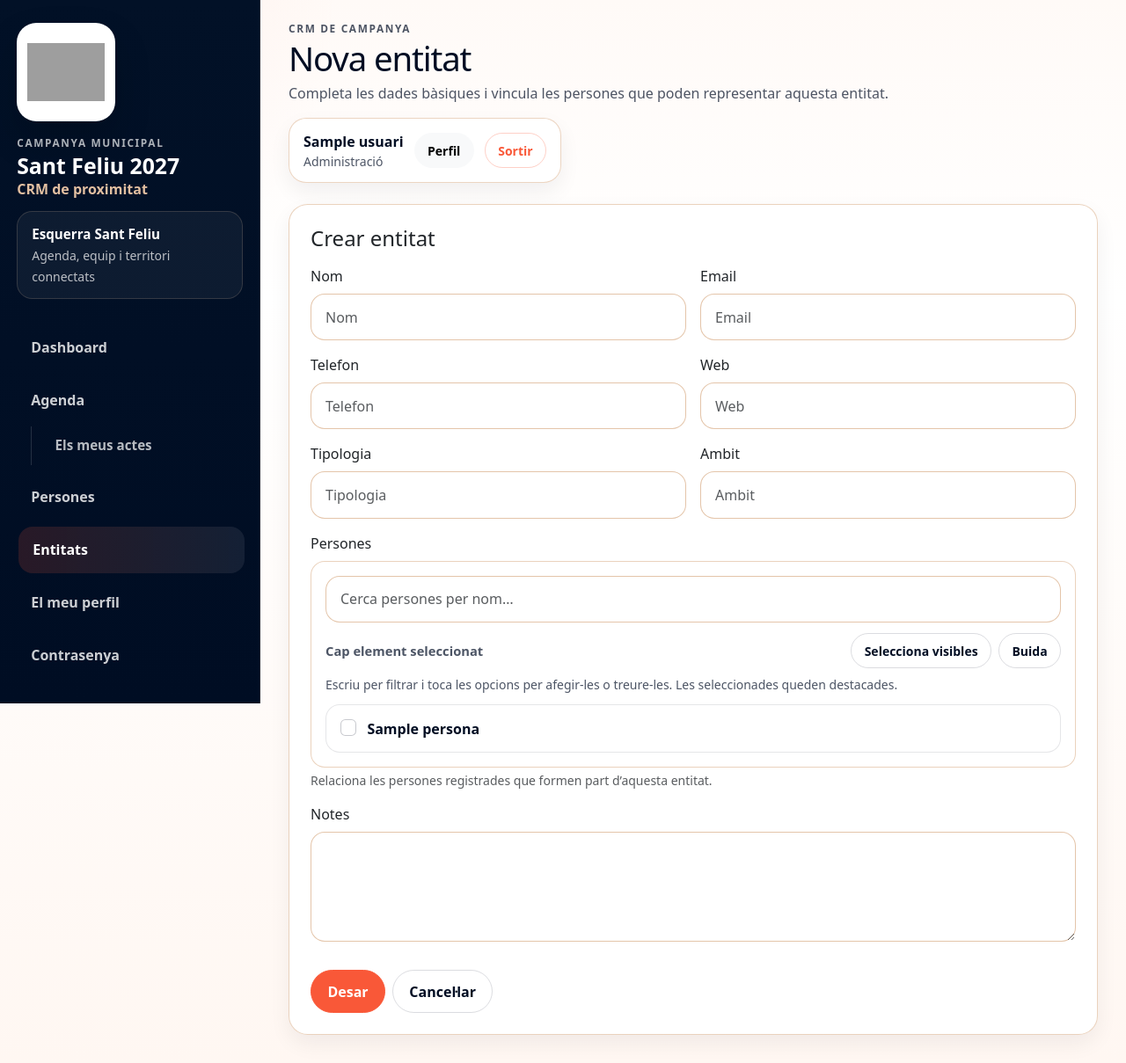
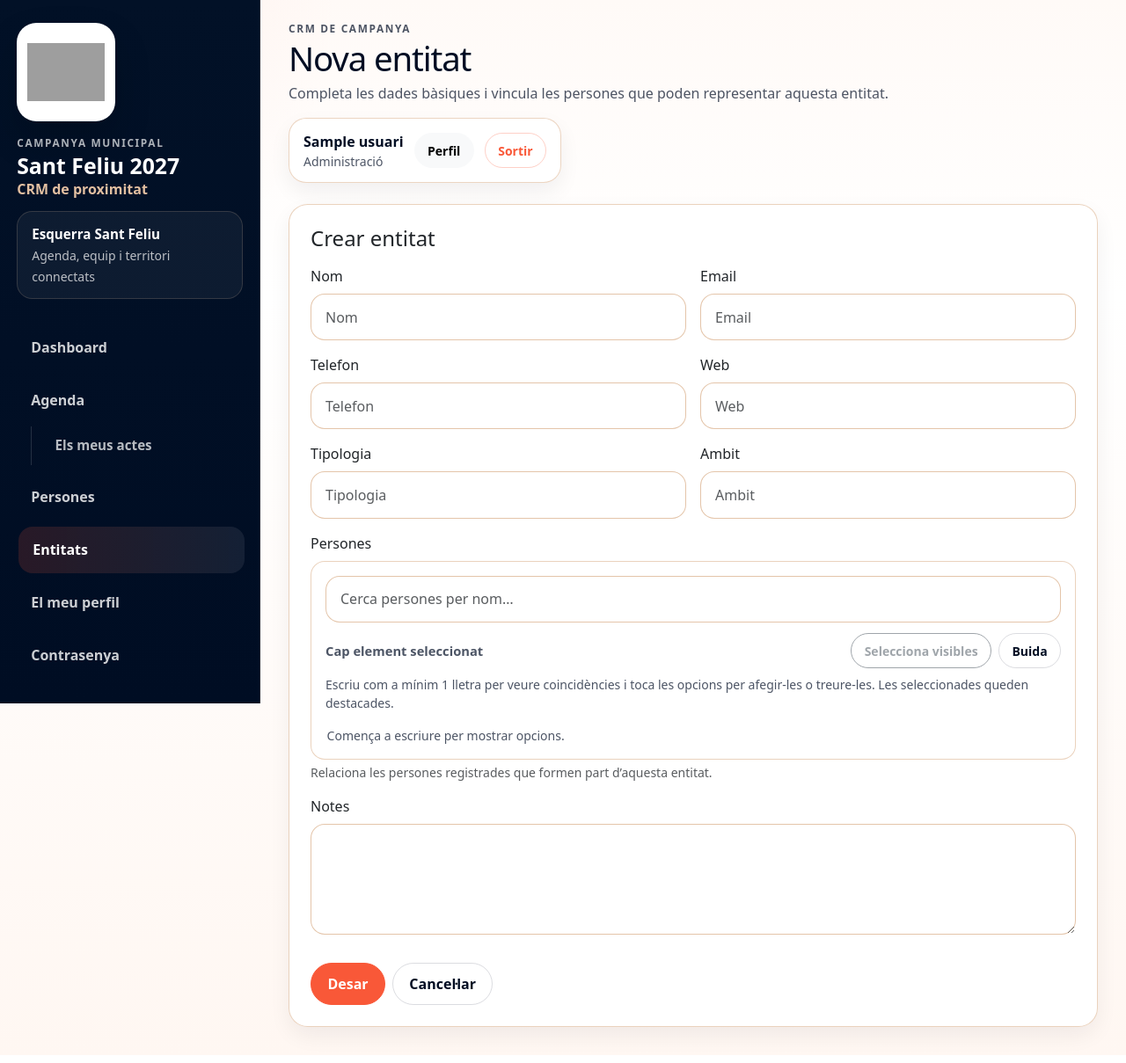
Before and after one commit to aitorivera11/crm-esquerrasantfeliu, a Django app: page /entitats/nova/ in a window 1280 px wide. Shown: the whole page at 88% size. Run offline with Django 5.2, Linux system fonts and the light colour scheme; a user stored in the database is signed in; tables that the repository leaves empty hold one stand-in row (values such as "Sample post"); some libraries are stand-ins or nearby versions; grey boxes are pictures that could not be loaded.

Commit message:
Hide multiselect options until search

```diff
--- a/static/css/app.css
+++ b/static/css/app.css
@@ -775,6 +775,10 @@ textarea.form-control { min-height: 120px; }
 .searchable-multiselect__help {
     margin-top: -.25rem;
 }
+.searchable-multiselect__hint,
+.searchable-multiselect__empty {
+    padding: .25rem .1rem 0;
+}
 
 @media (max-width: 991.98px) {
     .form-grid { grid-template-columns: 1fr; }
--- a/static/js/app.js
+++ b/static/js/app.js
@@ -12,26 +12,37 @@ document.addEventListener('DOMContentLoaded', () => {
     const input = container.querySelector('[data-searchable-multiselect-input]');
     const summary = container.querySelector('[data-searchable-multiselect-summary]');
     const empty = container.querySelector('[data-searchable-multiselect-empty]');
+    const hint = container.querySelector('[data-searchable-multiselect-hint]');
     const clearButton = container.querySelector('[data-searchable-multiselect-clear]');
     const selectVisibleButton = container.querySelector('[data-searchable-multiselect-select-visible]');
-    const optionsList = Array.from(container.querySelectorAll('[data-searchable-multiselect-option]'));
+    const optionsContainer = container.querySelector('[data-searchable-multiselect-options]');
+    const optionButtons = Array.from(container.querySelectorAll('[data-searchable-multiselect-option]'));
     const selectedContainer = container.querySelector('[data-searchable-multiselect-selected]');
+    const minQueryLength = 1;
 
-    if (!select || !input || !summary || !empty || !selectedContainer) return;
+    if (!select || !input || !summary || !empty || !selectedContainer || !optionsContainer) return;
 
     const options = Array.from(select.options);
     const byValue = new Map(options.map((option) => [String(option.value), option]));
-    const optionButtons = new Map(optionsList.map((button) => [button.dataset.value, button]));
+    const buttonByValue = new Map(optionButtons.map((button) => [button.dataset.value, button]));
 
     const updateSummary = () => {
       const selected = options.filter((option) => option.selected);
       if (selected.length === 0) {
         summary.textContent = 'Cap element seleccionat';
       } else if (selected.length === 1) {
-        summary.textContent = `1 element seleccionat`;
+        summary.textContent = '1 element seleccionat';
       } else {
         summary.textContent = `${selected.length} elements seleccionats`;
       }
+    };
+
+    const syncButtonState = (value) => {
+      const button = buttonByValue.get(String(value));
+      const option = byValue.get(String(value));
+      if (!button || !option) return;
+      button.classList.toggle('is-selected', option.selected);
+      button.setAttribute('aria-pressed', option.selected ? 'true' : 'false');
     };
 
     const renderSelected = () => {
@@ -50,6 +61,7 @@ document.addEventListener('DOMContentLoaded', () => {
         tag.querySelector('button').addEventListener('click', () => {
           option.selected = false;
           syncButtonState(String(option.value));
+          filterOptions();
           select.dispatchEvent(new Event('change', { bubbles: true }));
         });
         selectedContainer.appendChild(tag);
@@ -58,12 +70,33 @@ document.addEventListener('DOMContentLoaded', () => {
       selectedContainer.classList.remove('d-none');
     };
 
-    const syncButtonState = (value) => {
-      const button = optionButtons.get(String(value));
-      const option = byValue.get(String(value));
-      if (!button || !option) return;
-      button.classList.toggle('is-selected', option.selected);
-      button.setAttribute('aria-pressed', option.selected ? 'true' : 'false');
+    const updateActionState = (hasVisibleOptions) => {
+      if (selectVisibleButton) {
+        selectVisibleButton.disabled = !hasVisibleOptions;
+      }
+    };
+
+    const filterOptions = () => {
+      const query = input.value.trim().toLowerCase();
+      const hasQuery = query.length >= minQueryLength;
+      let visibleCount = 0;
+
+      options.forEach((option) => {
+        const matches = hasQuery && option.text.toLowerCase().includes(query);
+        option.hidden = !matches;
+        const button = buttonByValue.get(String(option.value));
+        if (button) {
+          button.classList.toggle('d-none', !matches);
+        }
+        if (matches) visibleCount += 1;
+      });
+
+      optionsContainer.classList.toggle('d-none', !hasQuery || visibleCount === 0);
+      empty.classList.toggle('d-none', !hasQuery || visibleCount > 0);
+      if (hint) {
+        hint.classList.toggle('d-none', hasQuery);
+      }
+      updateActionState(hasQuery && visibleCount > 0);
     };
 
     const syncAllButtons = () => {
@@ -72,27 +105,10 @@ document.addEventListener('DOMContentLoaded', () => {
       renderSelected();
     };
 
-    const filterOptions = () => {
-      const query = input.value.trim().toLowerCase();
-      let visibleCount = 0;
-
-      options.forEach((option) => {
-        const matches = option.text.toLowerCase().includes(query);
-        option.hidden = !matches;
-        const button = optionButtons.get(String(option.value));
-        if (button) {
-          button.classList.toggle('d-none', !matches);
-        }
-        if (matches) visibleCount += 1;
-      });
-
-      empty.classList.toggle('d-none', visibleCount > 0);
-    };
-
     input.addEventListener('input', filterOptions);
     select.addEventListener('change', syncAllButtons);
 
-    optionsList.forEach((button) => {
+    optionButtons.forEach((button) => {
       button.addEventListener('click', () => {
         const option = byValue.get(button.dataset.value);
         if (!option) return;
@@ -105,7 +121,9 @@ document.addEventListener('DOMContentLoaded', () => {
     if (clearButton) {
       clearButton.addEventListener('click', () => {
         input.value = '';
-        options.forEach((option) => { option.selected = false; });
+        options.forEach((option) => {
+          option.selected = false;
+        });
         filterOptions();
         select.dispatchEvent(new Event('change', { bubbles: true }));
         input.focus();
--- a/templates/widgets/searchable_select_multiple.html
+++ b/templates/widgets/searchable_select_multiple.html
@@ -19,10 +19,13 @@
         </div>
     </div>
     <div class="searchable-multiselect__help text-muted small" id="{{ widget.attrs.id }}_search_help">
-        Escriu per filtrar i toca les opcions per afegir-les o treure-les. Les seleccionades queden destacades.
+        Escriu com a mínim 1 lletra per veure coincidències i toca les opcions per afegir-les o treure-les. Les seleccionades queden destacades.
     </div>
     <div class="searchable-multiselect__selected d-none" data-searchable-multiselect-selected></div>
-    <div class="searchable-multiselect__options" data-searchable-multiselect-options>
+    <div class="searchable-multiselect__hint text-muted small" data-searchable-multiselect-hint>
+        Comença a escriure per mostrar opcions.
+    </div>
+    <div class="searchable-multiselect__options d-none" data-searchable-multiselect-options>
         {% for group_name, group_choices, group_index in widget.optgroups %}
             {% if group_name %}
                 <div class="searchable-multiselect__group-label">{{ group_name }}</div>
```
